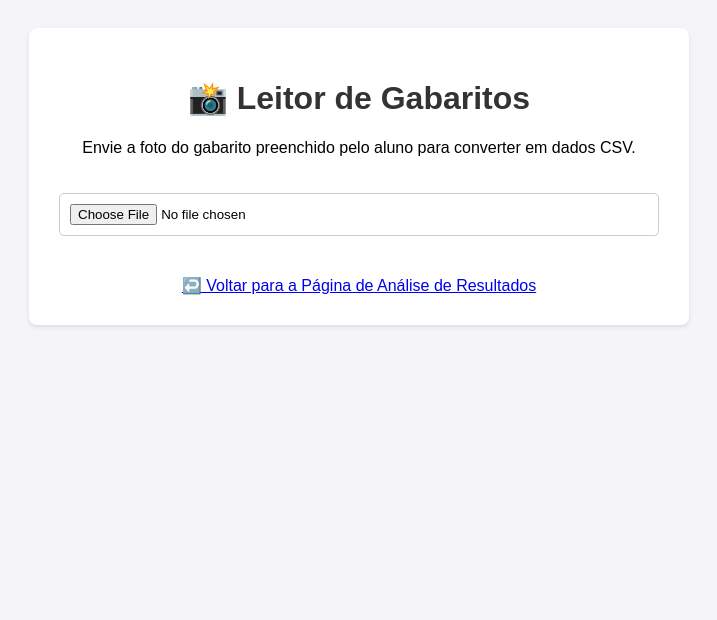
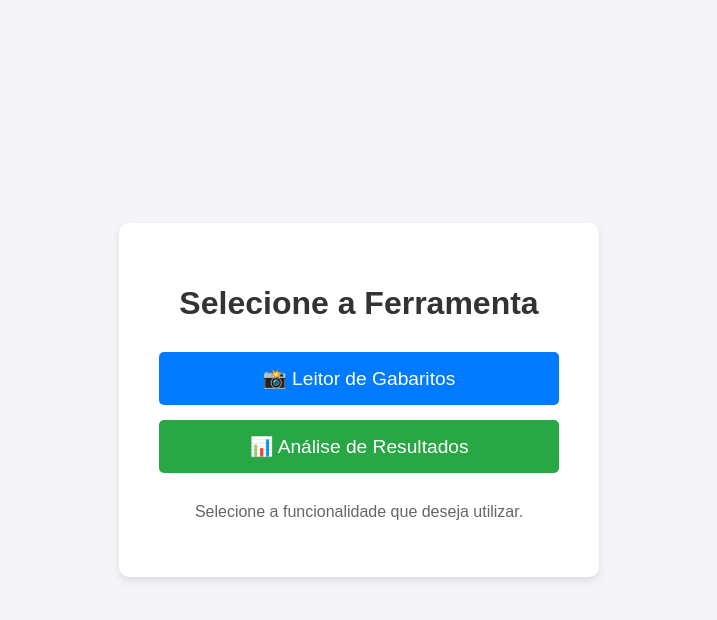
Before and after one commit to abraao-campos/relatoriotri, a plain HTML site: page index.html in a window 1280 px wide. Shown: the whole page, without its empty margins (281-998 px from the left). Drawn offline with Linux system fonts and the light colour scheme.

Commit message:
Update index.html

```diff
--- a/index.html
+++ b/index.html
@@ -3,103 +3,62 @@
 <head>
     <meta charset="UTF-8">
     <meta name="viewport" content="width=device-width, initial-scale=1.0">
-    <title>Leitor de Gabaritos (Foto para CSV)</title>
+    <title>Sistema de Análise Escolar</title>
     <style>
         body {
             font-family: Arial, sans-serif;
-            background-color: #f4f4f9;
-            padding: 20px;
             display: flex;
             flex-direction: column;
             align-items: center;
+            justify-content: center;
+            min-height: 100vh;
+            margin: 0;
+            background-color: #f4f4f9;
         }
         .container {
+            text-align: center;
+            padding: 40px;
             background-color: white;
-            padding: 30px;
-            border-radius: 8px;
-            box-shadow: 0 2px 4px rgba(0, 0, 0, 0.1);
-            max-width: 600px;
-            width: 100%;
-            text-align: center;
+            border-radius: 10px;
+            box-shadow: 0 4px 8px rgba(0, 0, 0, 0.1);
+            max-width: 400px; /* Limitei um pouco o tamanho para centralizar */
+            width: 90%;
         }
         h1 {
             color: #333;
+            margin-bottom: 30px;
         }
-        input[type="file"] {
-            margin: 20px 0;
-            padding: 10px;
-            border: 1px solid #ccc;
+        .menu-link {
+            display: block;
+            margin: 15px 0;
+            padding: 15px 30px;
+            text-decoration: none;
+            color: white;
+            background-color: #007bff;
             border-radius: 5px;
-            width: 100%;
-            box-sizing: border-box;
+            font-size: 1.2em;
+            transition: background-color 0.3s;
         }
-        #gabarito-preview {
-            max-width: 100%;
-            max-height: 400px;
-            margin-top: 15px;
-            border: 1px solid #ddd;
-            display: none; /* Inicialmente oculto */
+        .menu-link.secondary {
+             background-color: #28a745; /* Cor diferente para o segundo link */
         }
-        #resultado {
-            margin-top: 20px;
-            padding: 15px;
-            border: 1px solid #007bff;
-            background-color: #e9f5ff;
-            color: #007bff;
-            border-radius: 5px;
-            display: none;
+        .menu-link:hover {
+            background-color: #0056b3;
+        }
+        .menu-link.secondary:hover {
+            background-color: #1e7e34;
         }
     </style>
 </head>
 <body>
     <div class="container">
-        <h1>📸 Leitor de Gabaritos</h1>
-        <p>Envie a foto do gabarito preenchido pelo aluno para converter em dados CSV.</p>
+        <h1>Selecione a Ferramenta</h1>
 
-        <input type="file" id="gabarito-input" accept="image/*">
+        <a href="./leitor/" class="menu-link">📸 Leitor de Gabaritos</a>
 
-        <img id="gabarito-preview" alt="Pré-visualização do Gabarito">
+        <a href="./analise/" class="menu-link secondary">📊 Análise de Resultados</a>
 
-        <div id="resultado"></div>
-
-        <a href="https://relatoriotri.vercel.app/" style="margin-top: 20px; display: inline-block;">↩️ Voltar para a Página de Análise de Resultados</a>
-
+        <p style="margin-top: 30px; color: #666;">Selecione a funcionalidade que deseja utilizar.</p>
     </div>
-
-    <script>
-        const gabaritoInput = document.getElementById('gabarito-input');
-        const gabaritoPreview = document.getElementById('gabarito-preview');
-        const resultadoDiv = document.getElementById('resultado');
-
-        // 1. Lógica para pré-visualizar a imagem
-        gabaritoInput.addEventListener('change', function() {
-            const file = this.files[0];
-            if (file) {
-                const reader = new FileReader();
-                reader.onload = function(e) {
-                    gabaritoPreview.src = e.target.result;
-                    gabaritoPreview.style.display = 'block';
-                    resultadoDiv.style.display = 'none';
-                    // CHAMADA PARA A FUNÇÃO PRINCIPAL DE PROCESSAMENTO AQUI
-                    processarImagem(e.target.result);
-                }
-                reader.readAsDataURL(file);
-            }
-        });
-
-        // 2. Função principal (Será preenchida no próximo passo)
-        function processarImagem(imageDataURL) {
-            // Neste ponto, teremos que implementar a lógica de visão computacional
-            // para identificar os círculos e as marcações.
-
-            resultadoDiv.textContent = "Processando imagem... (Lógica de leitura será adicionada)";
-            resultadoDiv.style.display = 'block';
-
-            // Exemplo de chamada futura:
-            // const dadosCSV = analisarMarcacoes(imageDataURL);
-            // gerarDownloadCSV(dadosCSV);
-        }
-
-    </script>
 </body>
 </html>
```
